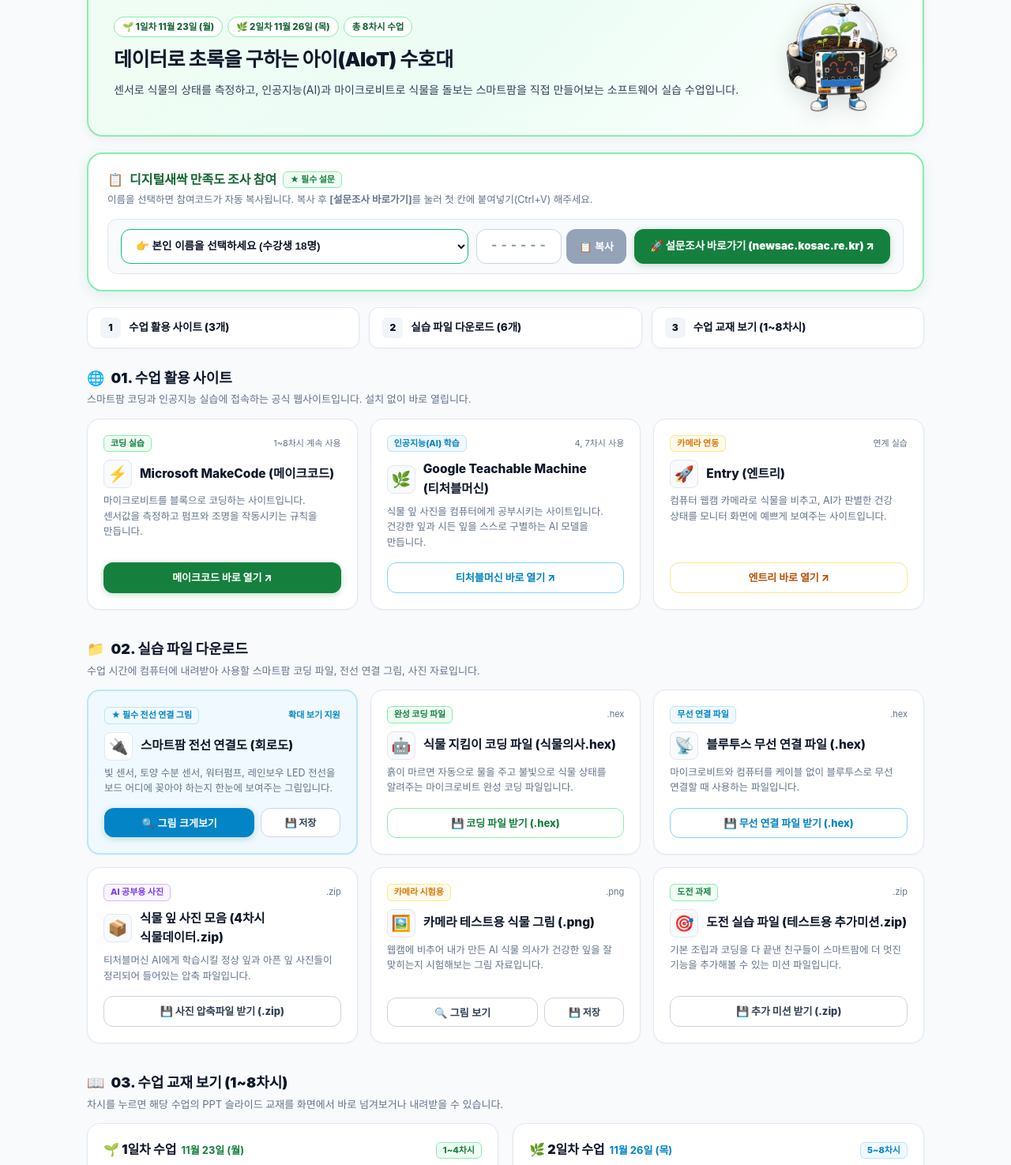
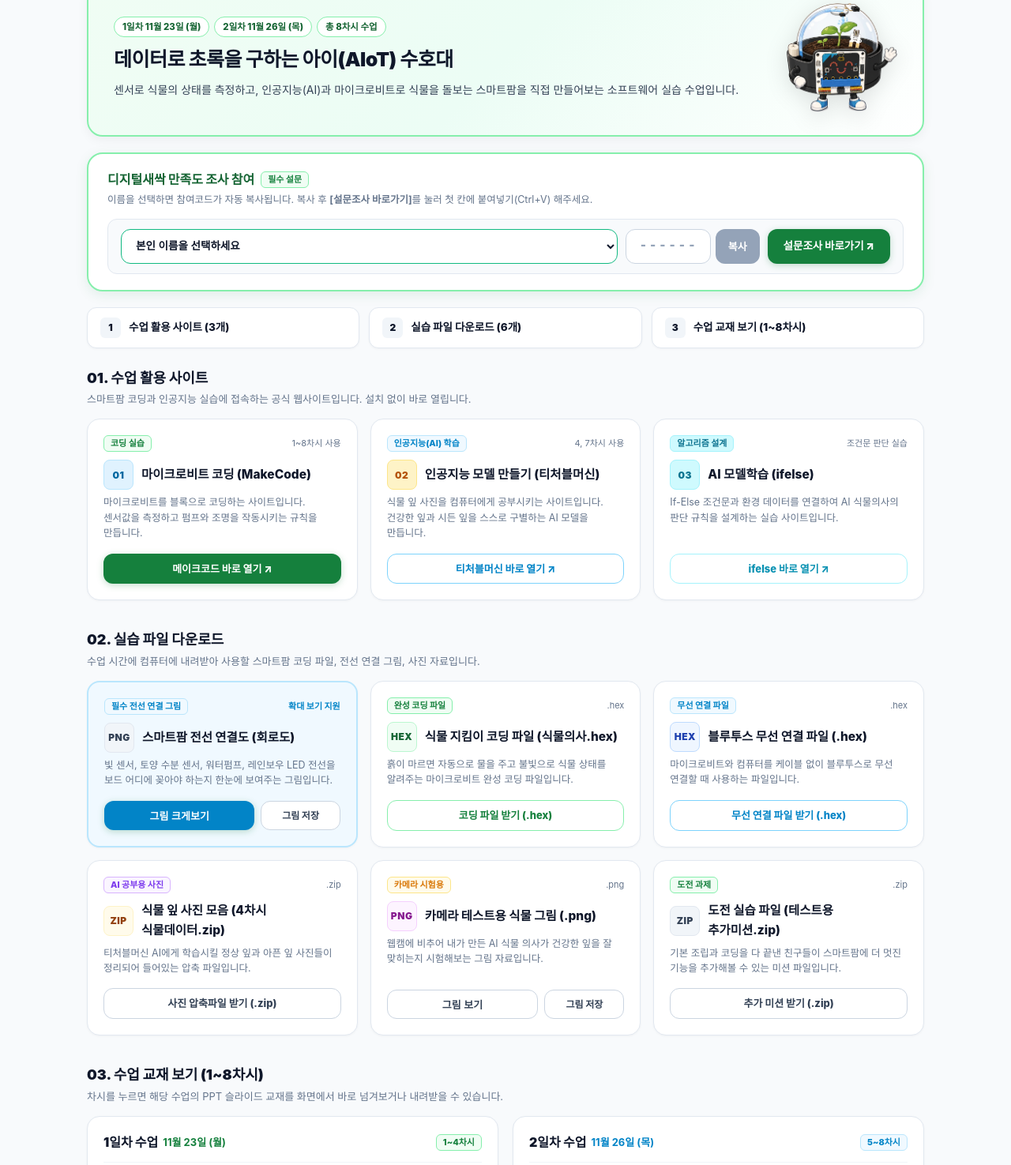
Before and after one commit to heethink/jisepo-aiot, a plain HTML site: page index.html in a window 1280 px wide. Shown: the part 120-1595 px from the top of the page at 79% size. Drawn offline with Linux system fonts and the light colour scheme; a web font is replaced by a local one.

Commit message:
fix: 수강생 18명 텍스트 제거, 설문 URL 노출 텍스트 삭제, 불필요한 이모지 전체 정리, 수업활용사이트 원본(ifelse) 복원

```diff
--- a/index.html
+++ b/index.html
@@ -106,9 +106,27 @@
       display: flex;
       align-items: center;
       justify-content: center;
-      font-size: 20px;
+      font-size: 13px;
+      font-weight: 900;
+      letter-spacing: -0.5px;
       box-shadow: 0 3px 10px rgba(34, 197, 94, 0.3);
       flex-shrink: 0;
+    }
+
+    .card-type-box {
+      width: 38px;
+      height: 38px;
+      border-radius: 8px;
+      display: flex;
+      align-items: center;
+      justify-content: center;
+      font-size: 12px;
+      font-weight: 900;
+      flex-shrink: 0;
+      background: #f1f5f9;
+      color: #334155;
+      border: 1px solid var(--border-color);
+      letter-spacing: 0.5px;
     }
 
     .brand-title {
@@ -763,7 +781,7 @@
     <div class="container">
       <div class="header-inner">
         <a href="#" class="brand">
-          <div class="brand-icon">🌱</div>
+          <div class="brand-icon">AIoT</div>
           <div>
             <div class="brand-title">
               지세포중학교 3-2
@@ -775,10 +793,10 @@
 
         <div class="nav-actions">
           <button type="button" id="headerSurveyBtn" onclick="openSurveyModal()" class="btn" title="만족도 조사 참여코드 복사 및 바로가기">
-            <span>📋</span> 만족도 조사 (학생코드 복사)
+            <span>만족도 조사 (학생코드 복사)</span>
           </button>
           <button onclick="openSiteQrModal()" class="btn btn-outline" style="min-height: 38px; padding: 6px 12px; font-size: 12px;">
-            <span>📱</span> 스마트폰 접속 QR
+            <span>스마트폰 접속 QR</span>
           </button>
         </div>
       </div>
@@ -791,8 +809,8 @@
     <div class="hero-box">
       <div class="hero-info">
         <div class="hero-badges-row">
-          <span class="hero-badge-pill">🌱 1일차 11월 23일 (월)</span>
-          <span class="hero-badge-pill">🌿 2일차 11월 26일 (목)</span>
+          <span class="hero-badge-pill">1일차 11월 23일 (월)</span>
+          <span class="hero-badge-pill">2일차 11월 26일 (목)</span>
           <span class="hero-badge-pill">총 8차시 수업</span>
         </div>
         <h1 class="hero-title">
@@ -810,9 +828,8 @@
       <div class="survey-card-header">
         <div>
           <div class="survey-card-title">
-            <span>📋</span>
             <span>디지털새싹 만족도 조사 참여</span>
-            <span class="badge badge-primary">★ 필수 설문</span>
+            <span class="badge badge-primary">필수 설문</span>
           </div>
           <div class="survey-card-desc">
             이름을 선택하면 참여코드가 자동 복사됩니다. 복사 후 <strong>[설문조사 바로가기]</strong>를 눌러 첫 칸에 붙여넣기(Ctrl+V) 해주세요.
@@ -823,7 +840,7 @@
       <div class="survey-action-bar">
         <!-- 1. 이름 선택 -->
         <select id="sectionStudentSelect" onchange="handleStudentSelect(this.value)" class="survey-select">
-          <option value="">👉 본인 이름을 선택하세요 (수강생 18명)</option>
+          <option value="">본인 이름을 선택하세요</option>
           <option value="DGC12P">1. 경*림</option>
           <option value="L9DZRG">2. 김*주</option>
           <option value="1HFMQ9">3. 김*라</option>
@@ -848,18 +865,18 @@
         <div style="display: flex; gap: 6px; align-items: center;">
           <div id="secCodeDisplay" class="survey-code-pill">------</div>
           <button type="button" id="secCopyBtn" onclick="copySelectedStudentCode()" class="survey-btn-copy" disabled>
-            📋 복사
+            복사
           </button>
         </div>
 
         <!-- 3. 설문조사 바로가기 버튼 -->
         <a href="https://newsac.kosac.re.kr/public/survey" target="_blank" rel="noopener noreferrer" class="survey-btn-go">
-          🚀 설문조사 바로가기 (newsac.kosac.re.kr) ↗
+          설문조사 바로가기 ↗
         </a>
       </div>
 
       <div id="secCopyNotice" style="display: none; margin-top: 8px; font-size: 12px; color: var(--primary); font-weight: 700;">
-        ✅ 코드가 복사되었습니다! 설문조사 페이지 첫 번째 칸에 붙여넣기(Ctrl + V) 하세요.
+        코드가 복사되었습니다! 설문조사 페이지 첫 번째 칸에 붙여넣기(Ctrl + V) 하세요.
       </div>
     </div>
 
@@ -885,7 +902,6 @@
     <section id="sites" class="content-section">
       <div class="section-head">
         <div class="section-head-title">
-          <span>🌐</span>
           <span>01. 수업 활용 사이트</span>
         </div>
         <div class="section-head-desc">
@@ -899,11 +915,11 @@
           <div class="card-body">
             <div class="card-top-row">
               <span class="badge badge-primary">코딩 실습</span>
-              <span style="font-size: 11px; color: var(--text-muted);">1~8차시 계속 사용</span>
+              <span style="font-size: 11px; color: var(--text-muted);">1~8차시 사용</span>
             </div>
             <div class="card-title-group">
-              <div class="card-emoji-box">⚡</div>
-              <div class="card-heading">Microsoft MakeCode (메이크코드)</div>
+              <div class="card-type-box" style="background:#e0f2fe; color:#0369a1; border-color:#bae6fd;">01</div>
+              <div class="card-heading">마이크로비트 코딩 (MakeCode)</div>
             </div>
             <p class="card-text">
               마이크로비트를 블록으로 코딩하는 사이트입니다. 센서값을 측정하고 펌프와 조명을 작동시키는 규칙을 만듭니다.
@@ -922,8 +938,8 @@
               <span style="font-size: 11px; color: var(--text-muted);">4, 7차시 사용</span>
             </div>
             <div class="card-title-group">
-              <div class="card-emoji-box">🌿</div>
-              <div class="card-heading">Google Teachable Machine (티처블머신)</div>
+              <div class="card-type-box" style="background:#fef3c7; color:#b45309; border-color:#fde68a;">02</div>
+              <div class="card-heading">인공지능 모델 만들기 (티처블머신)</div>
             </div>
             <p class="card-text">
               식물 잎 사진을 컴퓨터에게 공부시키는 사이트입니다. 건강한 잎과 시든 잎을 스스로 구별하는 AI 모델을 만듭니다.
@@ -934,23 +950,23 @@
           </a>
         </div>
 
-        <!-- 3. 엔트리 -->
+        <!-- 3. AI 모델학습 (ifelse) -->
         <div class="simple-card">
           <div class="card-body">
             <div class="card-top-row">
-              <span class="badge badge-amber">카메라 연동</span>
-              <span style="font-size: 11px; color: var(--text-muted);">연계 실습</span>
+              <span class="badge" style="background:#cffafe; color:#0e7490; border:1px solid #a5f3fc;">알고리즘 설계</span>
+              <span style="font-size: 11px; color: var(--text-muted);">조건문 판단 실습</span>
             </div>
             <div class="card-title-group">
-              <div class="card-emoji-box">🚀</div>
-              <div class="card-heading">Entry (엔트리)</div>
+              <div class="card-type-box" style="background:#cffafe; color:#0e7490; border-color:#a5f3fc;">03</div>
+              <div class="card-heading">AI 모델학습 (ifelse)</div>
             </div>
             <p class="card-text">
-              컴퓨터 웹캠 카메라로 식물을 비추고, AI가 판별한 건강 상태를 모니터 화면에 예쁘게 보여주는 사이트입니다.
+              If-Else 조건문과 환경 데이터를 연결하여 AI 식물의사의 판단 규칙을 설계하는 실습 사이트입니다.
             </p>
           </div>
-          <a href="https://playentry.org/" target="_blank" rel="noopener noreferrer" class="btn btn-outline" style="width: 100%; border-color: #fde68a; color: #b45309; font-weight: 800;">
-            엔트리 바로 열기 ↗
+          <a href="https://ifelse-delta.vercel.app/" target="_blank" rel="noopener noreferrer" class="btn btn-outline" style="width: 100%; border-color: #a5f3fc; color: #0891b2; font-weight: 800;">
+            ifelse 바로 열기 ↗
           </a>
         </div>
       </div>
@@ -962,7 +978,6 @@
     <section id="downloads" class="content-section">
       <div class="section-head">
         <div class="section-head-title">
-          <span>📁</span>
           <span>02. 실습 파일 다운로드</span>
         </div>
         <div class="section-head-desc">
@@ -975,11 +990,11 @@
         <div class="simple-card" style="border: 2px solid #bae6fd; background: #f0f9ff;">
           <div class="card-body">
             <div class="card-top-row">
-              <span class="badge badge-blue">★ 필수 전선 연결 그림</span>
+              <span class="badge badge-blue">필수 전선 연결 그림</span>
               <span style="font-size: 11px; font-weight: 800; color: #0284c7;">확대 보기 지원</span>
             </div>
             <div class="card-title-group">
-              <div class="card-emoji-box" style="background:#ffffff;">🔌</div>
+              <div class="card-type-box">PNG</div>
               <div class="card-heading">스마트팜 전선 연결도 (회로도)</div>
             </div>
             <p class="card-text">
@@ -988,10 +1003,10 @@
           </div>
           <div style="display: flex; gap: 8px;">
             <button type="button" onclick="openCircuitModal()" class="btn btn-primary" style="flex: 2; background: #0284c7;">
-              🔍 그림 크게보기
+              그림 크게보기
             </button>
             <a href="./smartfarm-circuit.png" download="스마트팜_참고_회로도.png" class="btn btn-outline" style="flex: 1; padding: 6px 10px; font-size: 12px;">
-              💾 저장
+              그림 저장
             </a>
           </div>
         </div>
@@ -1004,7 +1019,7 @@
               <span style="font-size: 11px; color: var(--text-muted);">.hex</span>
             </div>
             <div class="card-title-group">
-              <div class="card-emoji-box">🤖</div>
+              <div class="card-type-box" style="background:#f0fdf4; color:#166534; border-color:#bbf7d0;">HEX</div>
               <div class="card-heading">식물 지킴이 코딩 파일 (식물의사.hex)</div>
             </div>
             <p class="card-text">
@@ -1012,7 +1027,7 @@
             </p>
           </div>
           <a href="./자료드라이브(다운받아주세요)/microbit-식물의사.hex" download="microbit-식물의사.hex" class="btn btn-outline" style="width: 100%; border-color: #86efac; color: #15803d; font-weight: 800;">
-            💾 코딩 파일 받기 (.hex)
+            코딩 파일 받기 (.hex)
           </a>
         </div>
 
@@ -1024,7 +1039,7 @@
               <span style="font-size: 11px; color: var(--text-muted);">.hex</span>
             </div>
             <div class="card-title-group">
-              <div class="card-emoji-box">📡</div>
+              <div class="card-type-box" style="background:#eff6ff; color:#1e40af; border-color:#bfdbfe;">HEX</div>
               <div class="card-heading">블루투스 무선 연결 파일 (.hex)</div>
             </div>
             <p class="card-text">
@@ -1032,7 +1047,7 @@
             </p>
           </div>
           <a href="./자료드라이브(다운받아주세요)/microbit-블루투스연결.hex" download="microbit-블루투스연결.hex" class="btn btn-outline" style="width: 100%; border-color: #7dd3fc; color: #0284c7; font-weight: 800;">
-            💾 무선 연결 파일 받기 (.hex)
+            무선 연결 파일 받기 (.hex)
           </a>
         </div>
 
@@ -1044,7 +1059,7 @@
               <span style="font-size: 11px; color: var(--text-muted);">.zip</span>
             </div>
             <div class="card-title-group">
-              <div class="card-emoji-box">📦</div>
+              <div class="card-type-box" style="background:#fffbeb; color:#92400e; border-color:#fef3c7;">ZIP</div>
               <div class="card-heading">식물 잎 사진 모음 (4차시 식물데이터.zip)</div>
             </div>
             <p class="card-text">
@@ -1052,7 +1067,7 @@
             </p>
           </div>
           <a href="./자료드라이브(다운받아주세요)/4차시 식물데이터.zip" download="4차시_식물데이터.zip" class="btn btn-outline" style="width: 100%;">
-            💾 사진 압축파일 받기 (.zip)
+            사진 압축파일 받기 (.zip)
           </a>
         </div>
 
@@ -1064,7 +1079,7 @@
               <span style="font-size: 11px; color: var(--text-muted);">.png</span>
             </div>
             <div class="card-title-group">
-              <div class="card-emoji-box">🖼️</div>
+              <div class="card-type-box" style="background:#fdf4ff; color:#86198f; border-color:#f5d0fe;">PNG</div>
               <div class="card-heading">카메라 테스트용 식물 그림 (.png)</div>
             </div>
             <p class="card-text">
@@ -1073,10 +1088,10 @@
           </div>
           <div style="display: flex; gap: 8px;">
             <button type="button" onclick="openImageModal('./자료드라이브(다운받아주세요)/식물 데이터 출력용 이미지.png')" class="btn btn-outline" style="flex: 2; font-weight: 800;">
-              🔍 그림 보기
+              그림 보기
             </button>
             <a href="./자료드라이브(다운받아주세요)/식물 데이터 출력용 이미지.png" download="식물_데이터_출력용_이미지.png" class="btn btn-outline" style="flex: 1; padding: 6px 10px; font-size: 12px;">
-              💾 저장
+              그림 저장
             </a>
           </div>
         </div>
@@ -1089,7 +1104,7 @@
               <span style="font-size: 11px; color: var(--text-muted);">.zip</span>
             </div>
             <div class="card-title-group">
-              <div class="card-emoji-box">🎯</div>
+              <div class="card-type-box">ZIP</div>
               <div class="card-heading">도전 실습 파일 (테스트용 추가미션.zip)</div>
             </div>
             <p class="card-text">
@@ -1097,7 +1112,7 @@
             </p>
           </div>
           <a href="./자료드라이브(다운받아주세요)/테스트용 - 추가미션.zip" download="테스트용_추가미션.zip" class="btn btn-outline" style="width: 100%;">
-            💾 추가 미션 받기 (.zip)
+            추가 미션 받기 (.zip)
           </a>
         </div>
       </div>
@@ -1109,7 +1124,6 @@
     <section id="curriculum" class="content-section">
       <div class="section-head">
         <div class="section-head-title">
-          <span>📖</span>
           <span>03. 수업 교재 보기 (1~8차시)</span>
         </div>
         <div class="section-head-desc">
@@ -1122,7 +1136,7 @@
         <div class="day-box">
           <div class="day-box-head">
             <div class="day-box-title">
-              <span>🌱 1일차 수업</span>
+              <span>1일차 수업</span>
               <span style="font-size: 13px; font-weight: 700; color: var(--primary);">11월 23일 (월)</span>
             </div>
             <span class="badge badge-primary">1~4차시</span>
@@ -1165,7 +1179,7 @@
         <div class="day-box">
           <div class="day-box-head">
             <div class="day-box-title">
-              <span>🌿 2일차 수업</span>
+              <span>2일차 수업</span>
               <span style="font-size: 13px; font-weight: 700; color: var(--blue);">11월 26일 (목)</span>
             </div>
             <span class="badge badge-blue">5~8차시</span>
@@ -1219,12 +1233,12 @@
         <div>
           <span class="badge badge-blue">부품 연결 안내</span>
           <h3 style="font-size: 17px; font-weight: 900; color: var(--text-main); margin-top: 2px;">
-            🔌 스마트팜 부품 전선 연결도 (회로도)
+            스마트팜 부품 전선 연결도 (회로도)
           </h3>
         </div>
         <div style="display: flex; gap: 8px; align-items: center;">
           <a href="./smartfarm-circuit.png" download="스마트팜_참고_회로도.png" class="btn btn-outline" style="min-height: 34px; padding: 4px 12px; font-size: 12px;">
-            💾 그림 저장
+            그림 저장
           </a>
           <button type="button" onclick="closeCircuitModal()" style="background: none; border: none; font-size: 24px; cursor: pointer; color: #94a3b8; line-height: 1; padding: 2px;">
             ✕
@@ -1237,7 +1251,7 @@
       </div>
 
       <div style="padding-top: 10px; border-top: 1.5px solid #f1f5f9; display: flex; justify-content: space-between; align-items: center; font-size: 12px; color: var(--text-muted);">
-        <span>💡 빛 센서(P1), 토양 수분 센서(P2), 워터펌프(P8), 레인보우 LED(P16) 핀에 꽂아주세요.</span>
+        <span>빛 센서(P1), 토양 수분 센서(P2), 워터펌프(P8), 레인보우 LED(P16) 핀에 꽂아주세요.</span>
         <button type="button" onclick="closeCircuitModal()" class="btn btn-outline" style="min-height: 32px; padding: 4px 14px; font-size: 12px;">닫기</button>
       </div>
     </div>
@@ -1256,7 +1270,7 @@
             ↗ 크게 보기
           </a>
           <a id="cmDownloadBtn" href="./curriculum_lessons/lesson_1.pdf" download="지세포중_1차시_교재.pdf" class="btn btn-primary" style="min-height: 34px; padding: 4px 12px; font-size: 12px;">
-            💾 교재 다운로드
+            교재 다운로드
           </a>
           <button type="button" onclick="closeCurriculumModal()" style="background: none; border: none; font-size: 24px; cursor: pointer; color: #94a3b8; line-height: 1;">
             ✕
@@ -1281,7 +1295,7 @@
       </div>
 
       <div style="display: flex; justify-content: space-between; align-items: center; margin-top: 8px; font-size: 11.5px; color: var(--text-muted);">
-        <span>💡 마우스 휠이나 방향키로 슬라이드를 넘길 수 있습니다.</span>
+        <span>마우스 휠이나 방향키로 슬라이드를 넘길 수 있습니다.</span>
         <button type="button" onclick="closeCurriculumModal()" class="btn btn-outline" style="min-height: 30px; padding: 2px 12px; font-size: 11.5px;">닫기</button>
       </div>
     </div>
@@ -1314,7 +1328,7 @@
   <div id="imgModal" class="modal-overlay hidden" onclick="closeImageModal()">
     <div class="modal-content" style="max-width: 550px; padding: 18px;" onclick="event.stopPropagation()">
       <div style="display: flex; justify-content: space-between; align-items: center; margin-bottom: 10px;">
-        <h3 style="font-size: 15px; font-weight: 800; color: var(--text-main);">🖼️ 식물 잎 그림 크게보기</h3>
+        <h3 style="font-size: 15px; font-weight: 800; color: var(--text-main);">식물 잎 그림 크게보기</h3>
         <button onclick="closeImageModal()" style="background: none; border: none; font-size: 20px; cursor: pointer; color: #94a3b8;">✕</button>
       </div>
       <img id="targetImg" src="" alt="식물 그림" style="max-width: 100%; max-height: 55vh; border-radius: 8px; display: block; margin: 0 auto; border: 1.5px solid #e2e8f0;">
@@ -1329,7 +1343,7 @@
     <div class="modal-content" style="max-width: 540px; text-align: left; padding: 22px;" onclick="event.stopPropagation()">
       <div style="display: flex; justify-content: space-between; align-items: center; margin-bottom: 16px; border-bottom: 1.5px solid var(--border-color); padding-bottom: 12px;">
         <div style="display: flex; align-items: center; gap: 8px;">
-          <span style="font-size: 22px;">📋</span>
+
           <div>
             <h3 style="font-size: 17px; font-weight: 900; color: var(--text-main); margin: 0;">
               디지털새싹 만족도 조사 참여
@@ -1344,12 +1358,12 @@
 
       <div style="background: #f8fafc; border: 1.5px solid var(--border-color); border-radius: var(--radius-md); padding: 16px; margin-bottom: 16px;">
         <label style="display: block; font-size: 12.5px; font-weight: 800; color: var(--text-main); margin-bottom: 8px;">
-          👤 본인 이름 선택 (선택 시 참여코드가 자동 복사됩니다):
+          본인 이름 선택 (선택 시 참여코드가 자동 복사됩니다):
         </label>
 
         <div style="display: flex; gap: 8px; align-items: center; flex-wrap: wrap;">
           <select id="modalStudentSelect" onchange="handleStudentSelect(this.value)" class="survey-select" style="min-width: 180px;">
-            <option value="">👉 본인 이름을 선택하세요 (수강생 18명)</option>
+            <option value="">본인 이름을 선택하세요</option>
             <option value="DGC12P">1. 경*림</option>
             <option value="L9DZRG">2. 김*주</option>
             <option value="1HFMQ9">3. 김*라</option>
@@ -1373,20 +1387,20 @@
           <div style="display: flex; gap: 6px; align-items: center;">
             <div id="modalCodeDisplay" class="survey-code-pill" style="min-width: 90px; height: 44px; font-size: 16px;">------</div>
             <button type="button" id="modalCopyBtn" onclick="copySelectedStudentCode()" class="survey-btn-copy" disabled>
-              📋 복사
+              복사
             </button>
           </div>
         </div>
 
         <div id="modalCopyNotice" style="display: none; margin-top: 8px; font-size: 12px; color: var(--primary); font-weight: 700;">
-          ✅ 참여코드가 복사되었습니다! 아래 버튼을 누르고 설문지 첫 번째 칸에 붙여넣기(Ctrl+V) 하세요.
+          참여코드가 복사되었습니다! 아래 버튼을 누르고 설문지 첫 번째 칸에 붙여넣기(Ctrl+V) 하세요.
         </div>
       </div>
 
       <div style="display: flex; gap: 8px; justify-content: flex-end;">
         <button type="button" onclick="closeSurveyModal()" class="btn btn-outline" style="min-height: 42px;">닫기</button>
         <a href="https://newsac.kosac.re.kr/public/survey" target="_blank" rel="noopener noreferrer" class="btn btn-primary" style="flex: 1; font-size: 13.5px; min-height: 42px;">
-          🚀 설문조사 바로가기 ↗
+          설문조사 바로가기 ↗
         </a>
       </div>
     </div>
@@ -1477,7 +1491,7 @@
       if (extBtn) extBtn.href = data.pdfUrl;
       if (dlBtn) {
         dlBtn.href = data.pdfUrl;
-        dlBtn.textContent = `💾 ${data.num}차시 교재 (${data.fileSize})`;
+        dlBtn.textContent = `${data.num}차시 교재 (${data.fileSize})`;
       }
       if (iframe) iframe.src = `${data.pdfUrl}#toolbar=1&navpanes=0`;
 
@@ -1541,7 +1555,7 @@
         currentSelectedStudentCode = st.code;
         currentSelectedStudentName = st.name;
         updateCodeUI(st.code, st.name);
-        copyTextToClipboard(st.code, `🎉 ${st.name} 학생의 참여코드 [${st.code}]가 복사되었습니다!`);
+        copyTextToClipboard(st.code, `${st.name} 학생의 참여코드 [${st.code}]가 복사되었습니다!`);
       }
     }
 
@@ -1594,7 +1608,7 @@
 
     function copySelectedStudentCode() {
       if (currentSelectedStudentCode) {
-        copyTextToClipboard(currentSelectedStudentCode, `🎉 ${currentSelectedStudentName} 학생의 참여코드 [${currentSelectedStudentCode}]가 복사되었습니다!`);
+        copyTextToClipboard(currentSelectedStudentCode, `${currentSelectedStudentName} 학생의 참여코드 [${currentSelectedStudentCode}]가 복사되었습니다!`);
       }
     }
 
```
